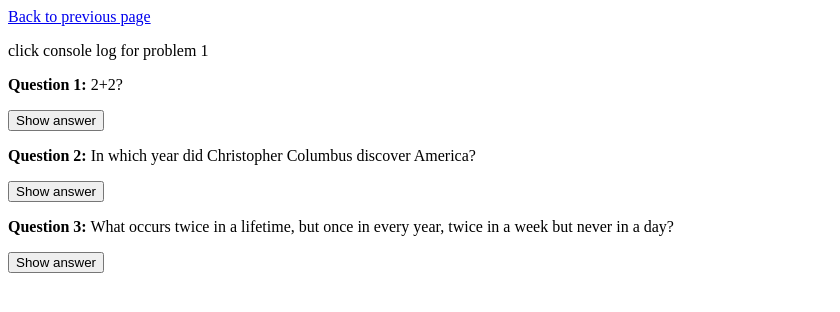
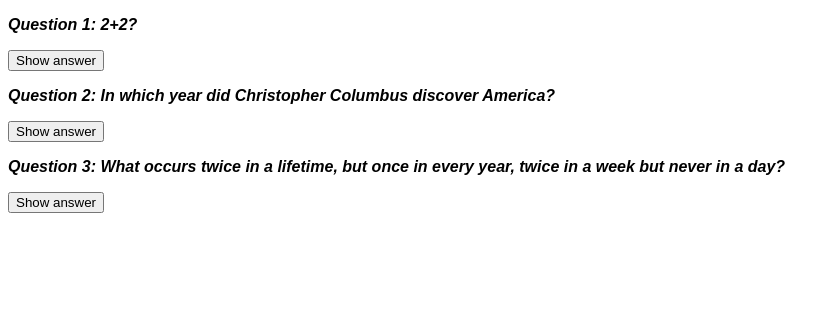
Before and after one commit to greg1125/dawsonhw7, a plain HTML site: page html/ex1.html in a window 1280 px wide. Shown: the whole page, without its empty margins (0-840 px from the left). Drawn offline with Linux system fonts and the light colour scheme.

Commit message:
fourth release

```diff
--- a/html/ex1.html
+++ b/html/ex1.html
@@ -3,15 +3,56 @@
 <head>
     <meta charset="UTF-8">
     <meta name="viewport" content="width=device-width, initial-scale=1.0">
-    <title>Problem 1
-    </title>
-    <a href="../index.html">Back to previous page</a>
+    <title>Interactive Quiz</title>
+    <style>
+        body {
+            font-family: Arial, sans-serif;
+        }
+        .question {
+            margin-bottom: 15px;
+            font-weight: bold;
+        }
+        .question-text {
+            font-style: italic;
+        }
+    </style>
 </head>
 <body>
-    <p> click console log for problem 1</p>
 
     <div id="content"></div>
-    <script src="/js/ex1.js"></script>
+
+    <script>
+        const questions = [
+            { statement: "2+2?", answer: "2+2 = 4" },
+            { statement: "In which year did Christopher Columbus discover America?", answer: "1492" },
+            { statement: "What occurs twice in a lifetime, but once in every year, twice in a week but never in a day?", answer: "The E letter" }
+        ];
+
+        const contentDiv = document.getElementById("content");
+
+        questions.forEach((question, index) => {
+            const questionDiv = document.createElement("div");
+            questionDiv.classList.add("question");
+
+            const questionText = document.createElement("p");
+            questionText.classList.add("question-text");
+            questionText.innerHTML = `<strong>Question ${index + 1}:</strong> ${question.statement}`;
+
+            const button = document.createElement("button");
+            button.textContent = "Show answer";
+
+            button.addEventListener("click", () => {
+                const answerText = document.createElement("p");
+                answerText.textContent = question.answer;
+                questionDiv.removeChild(button);
+                questionDiv.appendChild(answerText);
+            });
+
+            questionDiv.appendChild(questionText);
+            questionDiv.appendChild(button);
+            contentDiv.appendChild(questionDiv);
+        });
+    </script>
 
 </body>
 </html>
--- a/js/ex1.js
+++ /dev/null
@@ -1,31 +0,0 @@
-const questions = [
-    { statement: "2+2?", answer: "2+2 = 4" },
-    { statement: "In which year did Christopher Columbus discover America?", answer: "1492" },
-    { statement: "What occurs twice in a lifetime, but once in every year, twice in a week but never in a day?", answer: "The E letter" }
-];
-
-const contentDiv = document.getElementById("content");
-
-questions.forEach((q, index) => {
-    const questionDiv = document.createElement("div");
-    questionDiv.style.marginBottom = "10px";
-
-    const questionText = document.createElement("p");
-    questionText.innerHTML = `<strong>Question ${index + 1}:</strong> ${q.statement}`;
-
-    const button = document.createElement("button");
-    button.textContent = "Show answer";
-
-    button.addEventListener("click", function () {
-        const answerText = document.createElement("p");
-        answerText.textContent = q.answer;
-        answerText.style.fontStyle = "italic";
-
-        questionDiv.removeChild(button);
-        questionDiv.appendChild(answerText);
-    });
-
-    questionDiv.appendChild(questionText);
-    questionDiv.appendChild(button);
-    contentDiv.appendChild(questionDiv);
-});
```
Also changed, not shown: html/ex3.html (+2 -1 lines).
